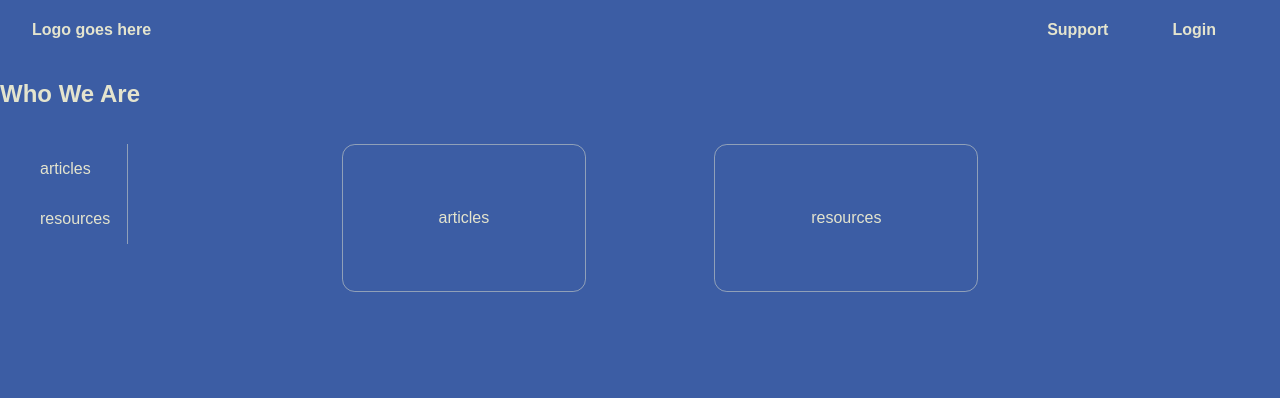
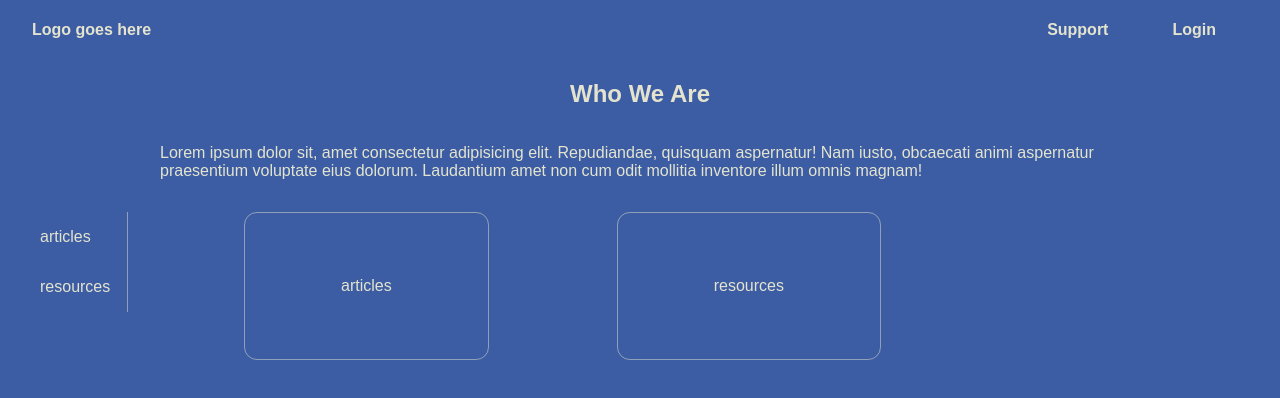
Before and after one commit to JackSpeidel/jack-speidel-capstone, a React (Create React App) app: page / in a window 1280 px wide. Shown: the top 398 px of the page. Built offline with nearby package versions, Linux system fonts and the light colour scheme.

Commit message:
setup about-us

```diff
--- a/src/components/AboutUs/AboutUs.jsx
+++ b/src/components/AboutUs/AboutUs.jsx
@@ -6,6 +6,9 @@ const AboutUs = () => {
 			<section className='about__heading'>
 				<h2>Who We Are</h2>
 			</section>
+			<section className='about__body'>
+				<p>Lorem ipsum dolor sit, amet consectetur adipisicing elit. Repudiandae, quisquam aspernatur! Nam iusto, obcaecati animi aspernatur praesentium voluptate eius dolorum. Laudantium amet non cum odit mollitia inventore illum omnis magnam!</p>
+			</section>
 		</div>
 	)
 }
--- a/src/components/AboutUs/aboutUs.scss
+++ b/src/components/AboutUs/aboutUs.scss
@@ -0,0 +1,16 @@
+
+.about {
+    display: flex;
+    flex-direction: column;
+
+    &__heading {
+        align-self: center;
+        justify-content: center;
+    }
+
+    &__body {
+        align-self: center;
+        width: 75%;
+    }
+
+}
--- a/src/components/MainCards/mainCards.scss
+++ b/src/components/MainCards/mainCards.scss
@@ -1,12 +1,17 @@
+@use '../../styles/partials/mixins' as *;
 
 .cards {
     display: flex;
     justify-content: center;
 
     &__list {
-        display: flex;
-        list-style: none;
-        flex-wrap: wrap;
+
+        @include tablet {
+            display: flex;
+            list-style: none;
+            flex-wrap: wrap;
+            width: 75%;
+        }
     }
 
     &__list-item {
@@ -14,5 +19,9 @@
         margin: 0 4rem;
         border: 1px solid rgb(228, 228, 206, 0.5);
         border-radius: 1vmax;
+        transition: transform .5s ease-in-out;
+        &:hover {
+            transform: scale(1.1);
+        }
     }
 }
```
Lines whose indentation alone changed are shown as unchanged.
